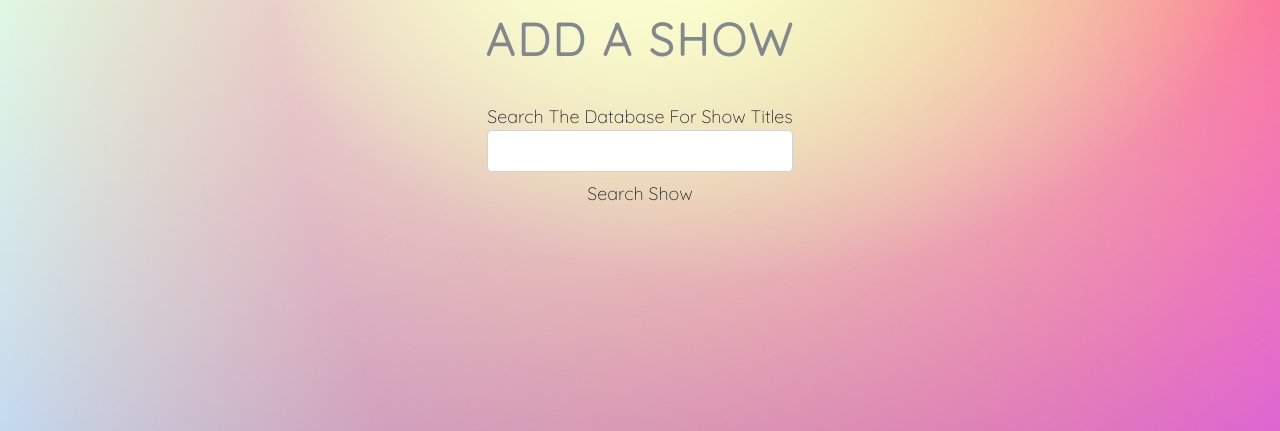
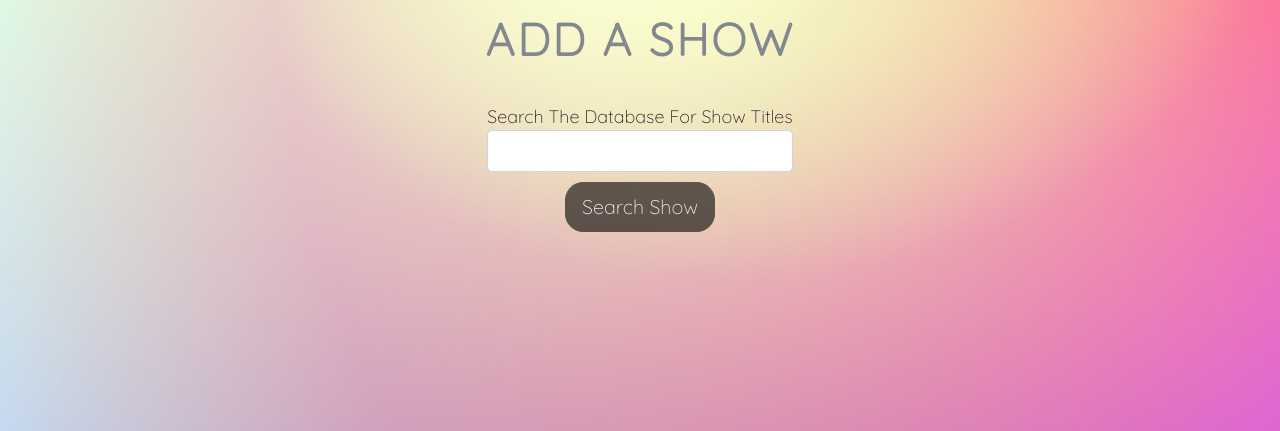
Before and after one commit to liana-vr/movinest_project, a Flask app: page /add_show in a window 1280 px wide. Shown: the part 63-494 px from the top of the page. Run offline with Flask 2, Linux system fonts and the light colour scheme; the visitor is signed in with stand-in values (Sample User, id 1); some libraries are stand-ins or nearby versions.

Commit message:
Submit Button Fixed

```diff
--- a/main.py
+++ b/main.py
@@ -25,7 +25,7 @@ TV_IMG_URL = "https://image.tmdb.org/t/p/w500"
 app = Flask(__name__)
 Bootstrap(app)
 app.config['SECRET_KEY'] = os.environ.get('SECRET_KEY')
-app.config['SQLALCHEMY_DATABASE_URI'] = os.environ.get("DATABASE_URL")
+app.config['SQLALCHEMY_DATABASE_URI'] = os.environ.get('DATABASE_URL')
 app.config['SQLALCHEMY_TRACK_MODIFICATIONS'] = False
 db = SQLAlchemy(app)
 
--- a/static/css/styles.css
+++ b/static/css/styles.css
@@ -197,6 +197,20 @@ body {
     border-radius: 1rem;
     opacity: 0.6;
 }
+
+.btn-default {
+    margin: 10px;
+    width:150px;
+    height:50px;
+    text-align:center;
+    font-size:1.1em;
+    font-family: 'Quicksand', sans-serif;
+    color: #fff;
+    background-color: black;
+    border-color: black;
+    border-radius: 1rem;
+    opacity: 0.6;
+}
 .btn-secondary{
     margin: 10px;
     width:150px;
@@ -208,6 +222,10 @@ body {
     opacity: 0.6;
 }
 .btn-primary:hover {
+    background-color: pink;
+    border-color: pink;
+}
+.btn-default:hover {
     background-color: pink;
     border-color: pink;
 }
```
